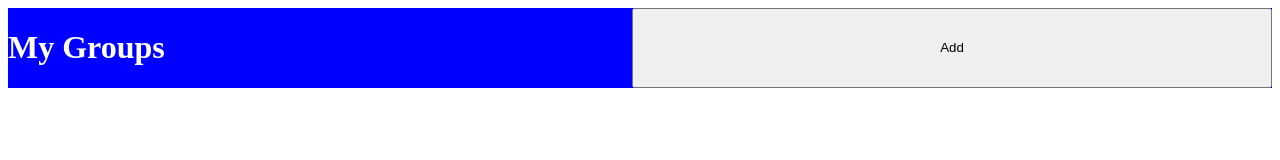
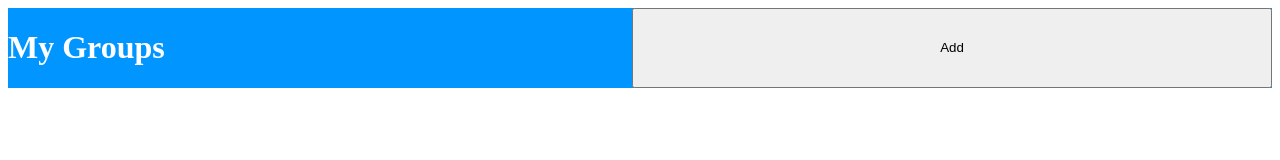
Before and after one commit to ganorberg/social-vault, a website: page index.html in a window 1280 px wide. Drawn offline with Linux system fonts and the light colour scheme.

Commit message:
Use light blue from design doc

```diff
--- a/public/style.css
+++ b/public/style.css
@@ -12,7 +12,7 @@ html {
 }
 
 .header {
-  background-color: blue;
+  background-color: #0095FF;
   display: flex;
 }
 
@@ -28,3 +28,5 @@ html {
   color: white;
   flex: 1;
 }
+
+/* color of lines separating items: E2DFDF */
```
